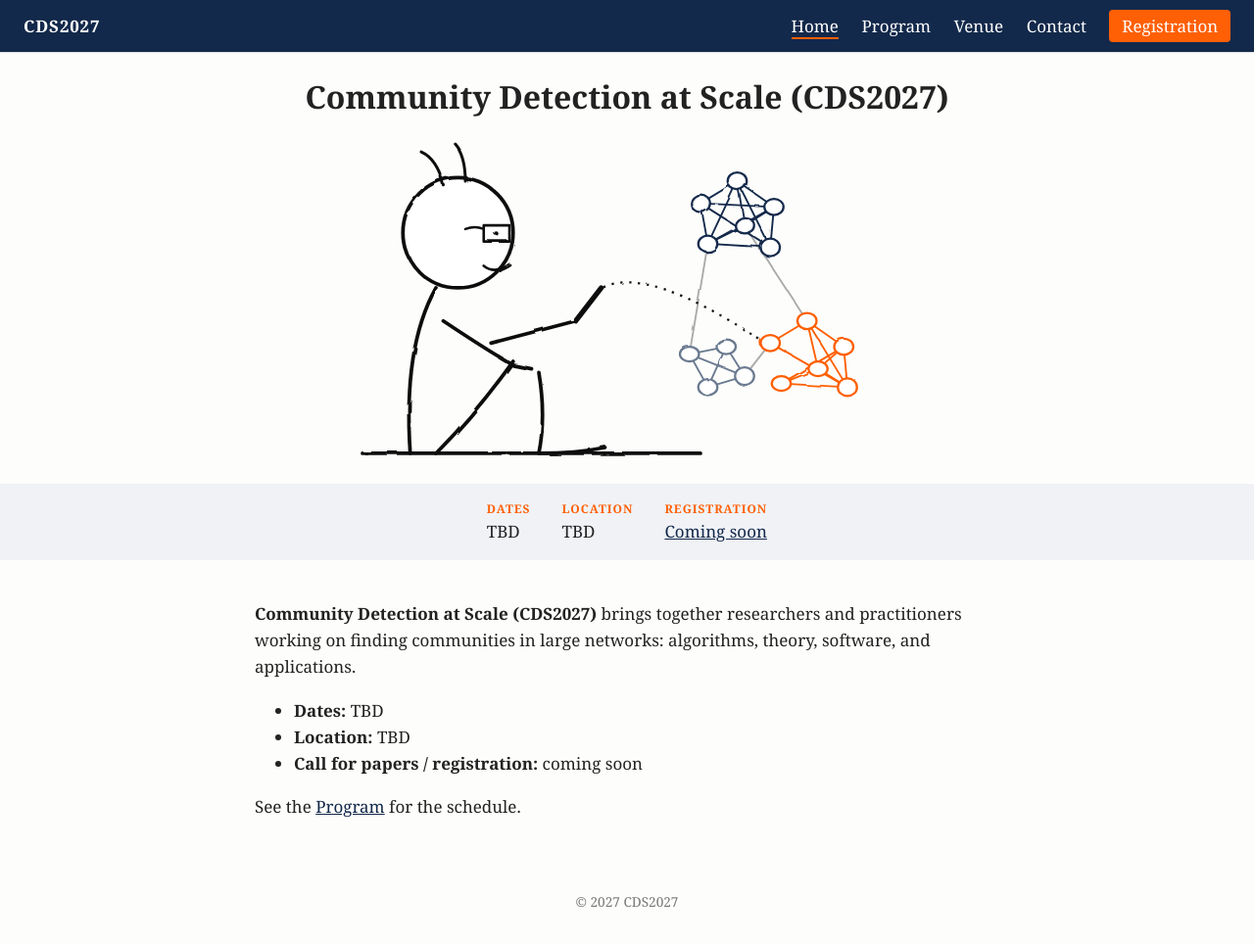
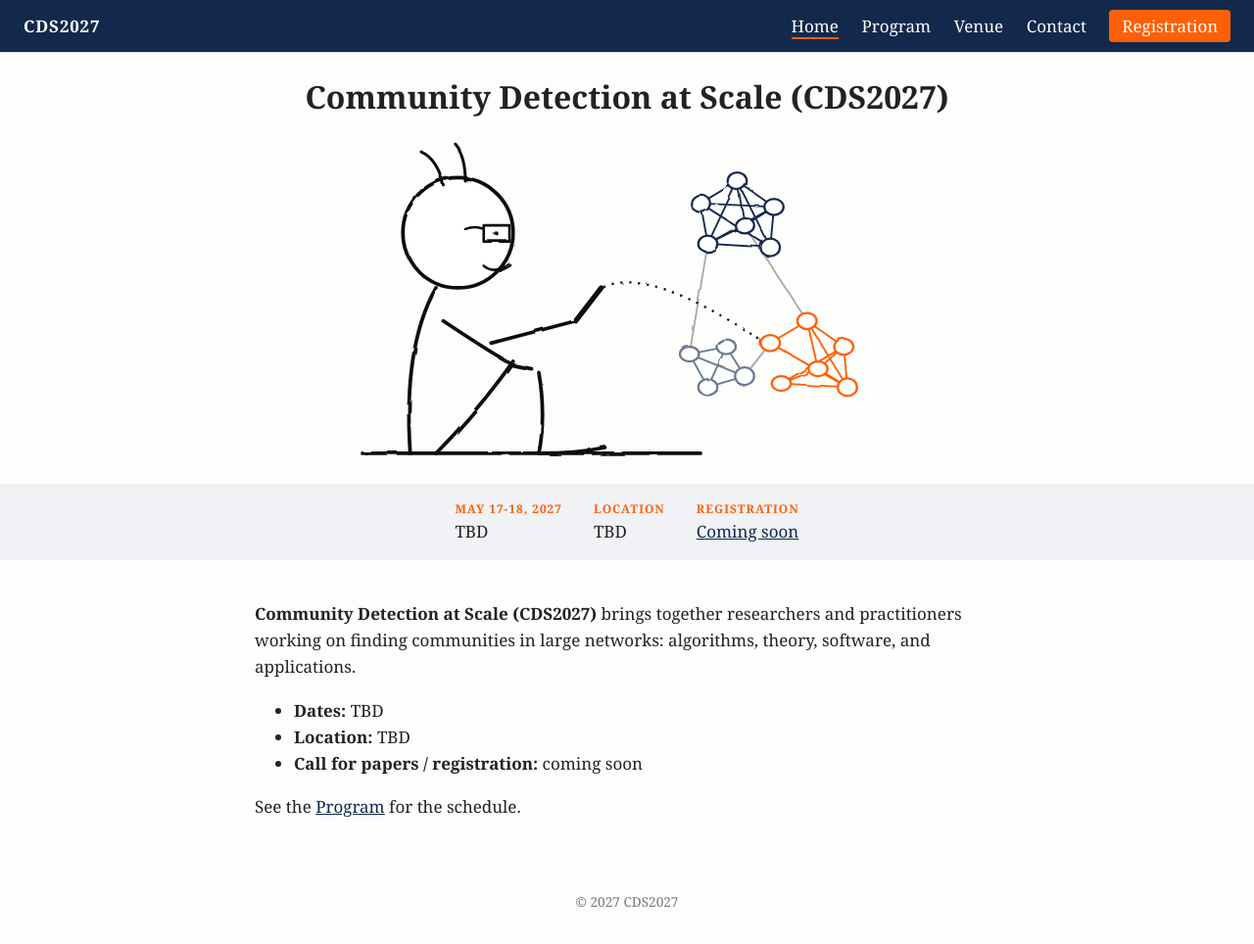
Before and after one commit to chackoge/cds2027, a Jekyll site: the page built from index.md, in a window 1280 px wide. Shown: the whole page at 98% size. Built offline with Jekyll 4.4.1, drawn with Linux system fonts in a browser that asks for light colours.

Commit message:
Update dates and location

```diff
--- a/_layouts/default.html
+++ b/_layouts/default.html
@@ -21,7 +21,7 @@
     <img src="{{ '/assets/hero-sketch.svg' | relative_url }}" alt="Stick-figure sketch of a researcher drawing a network of connected nodes">
   </section>
   <section class="facts">
-    <div><b>Dates</b> TBD</div>
+    <div><b>May 17-18, 2027</b> TBD</div>
     <div><b>Location</b> TBD</div>
     <div><b>Registration</b> <a href="{{ '/registration/' | relative_url }}">Coming soon</a></div>
   </section>
```
